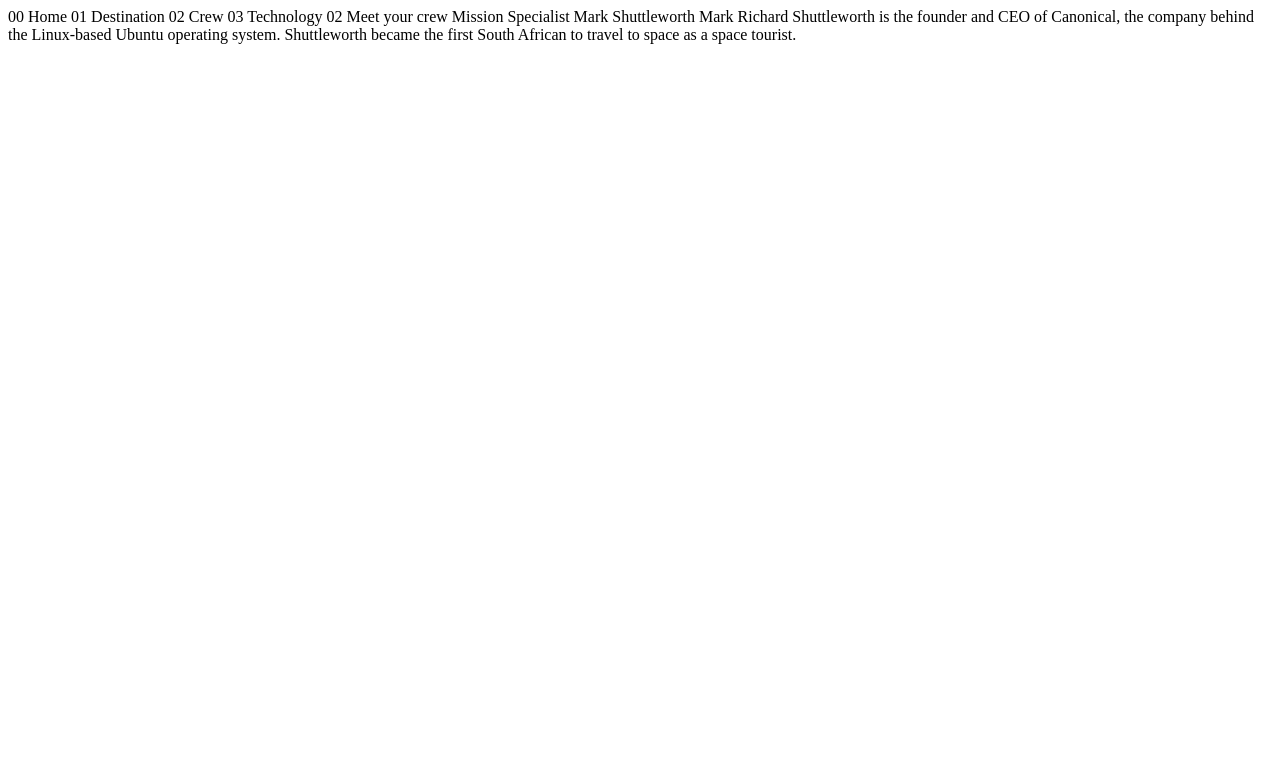
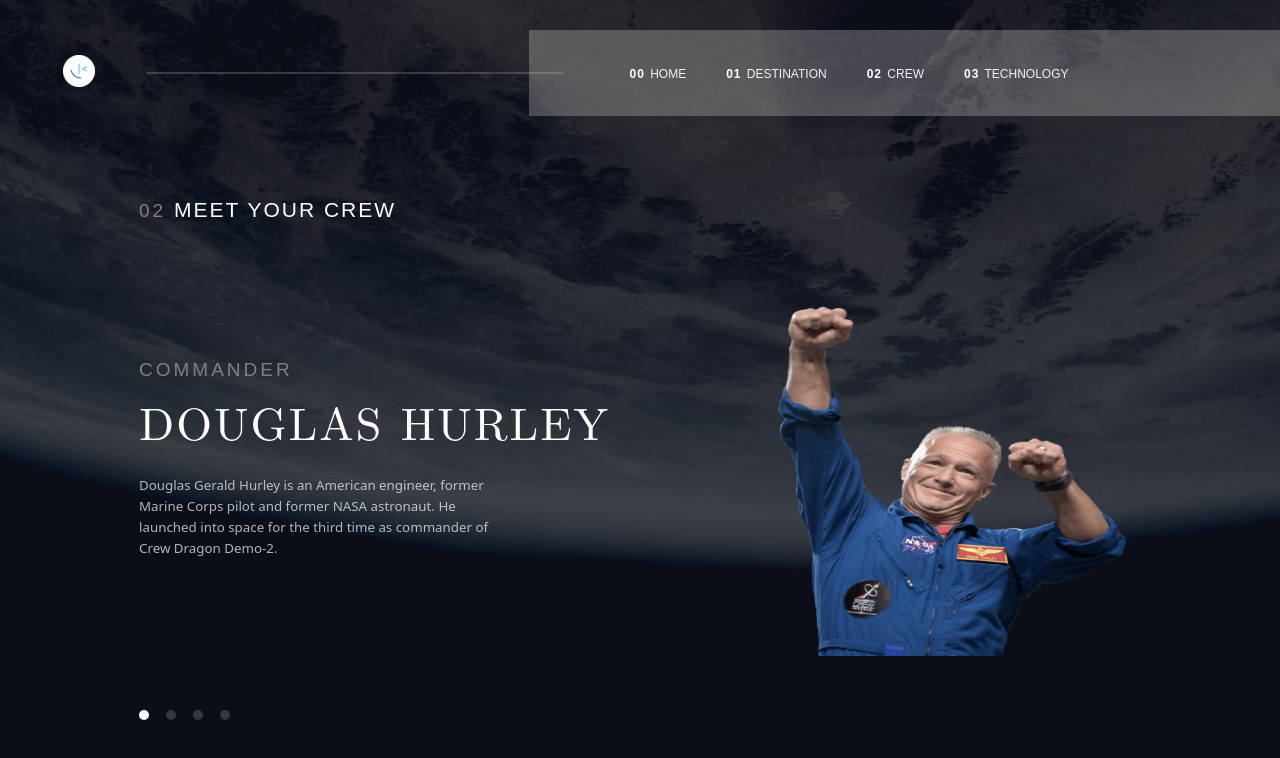
Before and after one commit to KHAYRE-DDINE/Complete-Projects, a plain HTML site: page space-tourism-website-main/starter-code/crew-specialist.html in a window 1280 px wide. Drawn offline with Linux system fonts and the light colour scheme.

Commit message:
A New Section Finished

```diff
--- a/space-tourism-website-main/starter-code/crew-specialist.html
+++ b/space-tourism-website-main/starter-code/crew-specialist.html
@@ -1,27 +1,70 @@
 <!DOCTYPE html>
 <html lang="en">
-<head>
-  <meta charset="UTF-8">
-  <meta name="viewport" content="width=device-width, initial-scale=1.0">
+  <head>
+    <meta charset="UTF-8" />
+    <meta name="viewport" content="width=device-width, initial-scale=1.0" />
 
-  <link rel="icon" type="image/png" sizes="32x32" href="./assets/favicon-32x32.png">
+    <link
+      rel="icon"
+      type="image/png"
+      sizes="32x32"
+      href="./assets/favicon-32x32.png"
+    />
+    <link rel="stylesheet" href="style.css" />
+    <link rel="stylesheet" href="destination.css" />
+    <link rel="stylesheet" href="crew.css" />
 
-  <title>Frontend Mentor | Space tourism website</title>
-</head>
-<body>
+    <title>Frontend Mentor | Space tourism website</title>
+  </head>
+  <body>
+    <header class="head">
+      <div class="logo">
+        <img src="./assets/favicon-32x32.png" alt="" />
+      </div>
+      <nav class="nav">
+        <li class="list">
+          <a href=""><b>00</b> home</a>
+        </li>
+        <li class="list">
+          <a href=""><b>01</b> destination</a>
+        </li>
+        <li class="list">
+          <a href=""><b>02</b> crew</a>
+        </li>
+        <li class="list">
+          <a href=""><b>03</b> technology</a>
+        </li>
+      </nav>
+    </header>
 
-  00 Home
-  01 Destination
-  02 Crew
-  03 Technology
+    <main class="main">
+      <section class="left">
+        <h2 class="title"><span>02</span> meet your crew</h2>
 
-  02 Meet your crew
+        <span class="role">commander</span>
+        <div class="title"><h1 class="h1">DOUGLAS HURLEY</h1></div>
+        <div class="para">
+          <small
+            >Douglas Gerald Hurley is an American engineer, former Marine Corps
+            pilot and former NASA astronaut. He launched into space for the
+            third time as commander of Crew Dragon Demo-2.</small
+          >
+        </div>
+        <div class="dotes">
+          <span data-in="0" class="white"></span>
+          <span data-in="1"></span>
+          <span data-in="2"></span>
+          <span data-in="3"></span>
+        </div>
+      </section>
 
-  Mission Specialist
-  Mark Shuttleworth
+      <section class="right">
+        <div class="image">
+          <img src="./assets/crew/image-douglas-hurley.png" alt="" />
+        </div>
+      </section>
+    </main>
 
-  Mark Richard Shuttleworth is the founder and CEO of Canonical, the company behind
-  the Linux-based Ubuntu operating system. Shuttleworth became the first South
-  African to travel to space as a space tourist.
-</body>
+    <script src="script.js"></script>
+  </body>
 </html>
--- /dev/null
+++ b/space-tourism-website-main/starter-code/crew.css
@@ -0,0 +1,63 @@
+* {
+}
+body {
+  background-image: url(../starter-code/assets/crew/background-crew-desktop.jpg);
+}
+
+.main .left {
+    width: 56%;
+    margin-top: 0;
+}
+.main .left span {
+  color: gray;
+  letter-spacing: 3px;
+  text-transform: uppercase;
+  font-size: 19px;
+  margin-top: 121px;
+}
+.main .left .title {
+  margin-top: 18px;
+}
+.main .left h2.title {
+    margin: -18px 0 100px;
+    position: absolute;
+    top: 27%;
+}
+
+.title .h1 {
+  font-size: 46px;
+  padding-bottom: 21px;
+}
+.para {
+    width: 372px;
+}
+.para small {
+  font-family: system-ui;
+  border: 0;
+}
+.main .left .dotes {
+    display: flex;
+    position: absolute;
+    bottom: 10%;
+}
+.main .left .dotes span {
+    width: 10px;
+    height: 10px;
+    border-radius: 50px;
+    background-color: #343740;
+    margin-right: 17px;
+    cursor: pointer;
+    margin-top: 101px;
+}
+
+.main .left .dotes span.white{
+    background-color: white;
+}
+
+
+.main .right .image {
+    width: 350px;
+    height: 350px;
+    margin-left: 63px;
+    margin-top: 0;
+}
--- a/space-tourism-website-main/starter-code/data.json
+++ b/space-tourism-website-main/starter-code/data.json
@@ -72,8 +72,8 @@
     {
       "name": "Anousheh Ansari",
       "images": {
-        "png": "./assets/crew/image-anousheh-ansari.png",
-        "webp": "./assets/crew/image-anousheh-ansari.webp"
+        "png": "./assets/crew/image-hijab-ansari.png",
+        "webp": "./assets/crew/image-hijab-ansari.webp"
       },
       "role": "Flight Engineer",
       "bio": "Anousheh Ansari is an Iranian American engineer and co-founder of Prodea Systems. Ansari was the fourth self-funded space tourist, the first self-funded woman to fly to the ISS, and the first Iranian in space."
--- a/space-tourism-website-main/starter-code/script.js
+++ b/space-tourism-website-main/starter-code/script.js
@@ -2,23 +2,64 @@
 let planets = document.querySelectorAll(".right .planets span");
 let call = new XMLHttpRequest();
 
+// DESTINATION INFORMATION
 planets.forEach((e) => {
   e.onclick = function () {
     let data;
     call.onreadystatechange = function () {
       if (call.status == 200 && call.readyState == 4) {
         data = JSON.parse(call.responseText).destinations;
-        for(i=0; i<data.length; i++){
-            planetImage[i].src = data[e.dataset.index].images.png
+        for (i = 0; i < data.length; i++) {
+          planetImage[i].src = data[e.dataset.index].images.png;
         }
-        console.log( data);
+        console.log(data);
       }
     };
-    planets.forEach((e)=>{
-        e.classList.remove("show")
-    })
-    e.classList.add("show")
+    planets.forEach((e) => {
+      e.classList.remove("show");
+    });
+    e.classList.add("show");
     call.open("GET", "data.json", true);
     call.send();
   };
 });
+
+// CREW INFORMATION
+let role = document.querySelector(".left .role");
+let name = document.querySelector(".left .title .h1");
+let bio = document.querySelector(".left .para small");
+let dotes = document.querySelectorAll(".left .dotes span");
+let img = document.querySelector(".right .image img");
+console.log(img);
+// console.log(name);
+// console.log(bio);
+// console.log(dotes);
+
+dotes.forEach((e) => {
+  e.onclick = function () {
+    let data;
+    let get;
+    call.onreadystatechange = () => {
+      data = JSON.parse(call.responseText).crew;
+      if (call.status == 200 && call.readyState == 4) {
+        for (i = 0; i <= data.length; i++) {
+           get = data[e.dataset.in];
+        }
+        role.textContent = get["role"]
+        name.textContent = get["name"]
+        bio.textContent = get["bio"]
+        img.src = get["images"]["png"]
+      }
+      // console.log(data.crew[2])
+    };
+    call.open("GET", "data.json", true);
+    call.send();
+
+    dotes.forEach((el) => {
+      el.classList.remove("white");
+    });
+    e.classList.add("white");
+
+    // console.log(e.dataset.in);
+  };
+});
```
Also changed, not shown: space-tourism-website-main/starter-code/assets/crew/hijab - Copy.webp (added), space-tourism-website-main/starter-code/assets/crew/hijab.webp (added), space-tourism-website-main/starter-code/assets/crew/image-hijab-ansari.png (added), space-tourism-website-main/starter-code/assets/crew/photo-1559468213-7650336d390d.webp (added).
